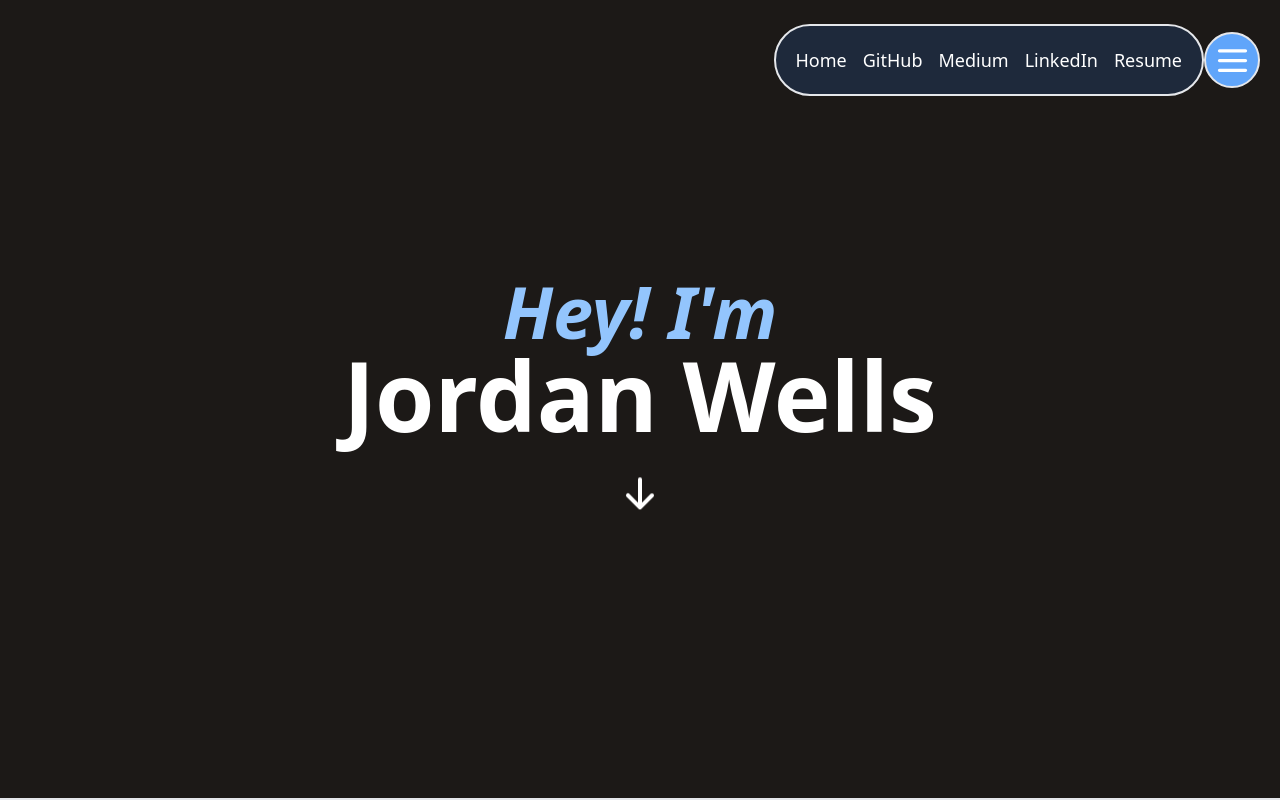
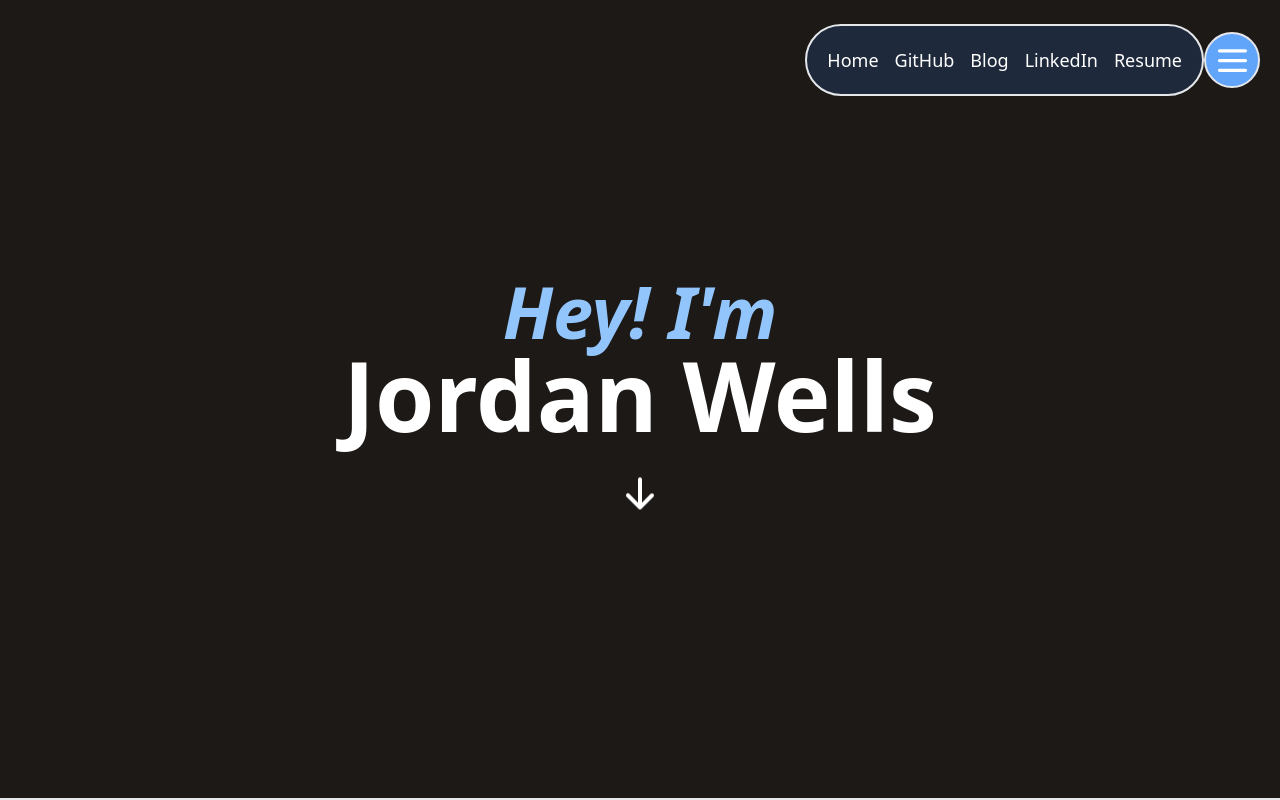
Before and after one commit to jordantwells42/jordantwells-next, a Next.js app: page / in a window 1280 px wide. Both pictures are taken after a click on the element 1232 px from the left and 60 px from the top of the page. Shown: the top 800 px of the page. Built offline with nearby package versions, Linux system fonts and the light colour scheme.

Commit message:
fixing navbar links

```diff
--- a/components/navbar.js
+++ b/components/navbar.js
@@ -12,7 +12,7 @@ const links = [
     href: 'https://github.com/jordantwells42'
   },
   {
-    name: 'Medium',
+    name: 'Blog',
     href: 'https://medium.com/@jordantwells'
   },
   {
@@ -54,7 +54,7 @@ export default function Navbar () {
         {links.map(link => {
           return (
             <Link scroll={false} key={link.name} href={link.href}>
-              <a
+              <a rel= {link.href !== "/" ? "noopener noreferrer" : ""} target={link.href !== "/" ? "_blank" : "_self"}
                 className=
                   'm-2 transition-all ease-out duration-100 bold text-lg text-center text-white hover:text-blue-300'
 
```
